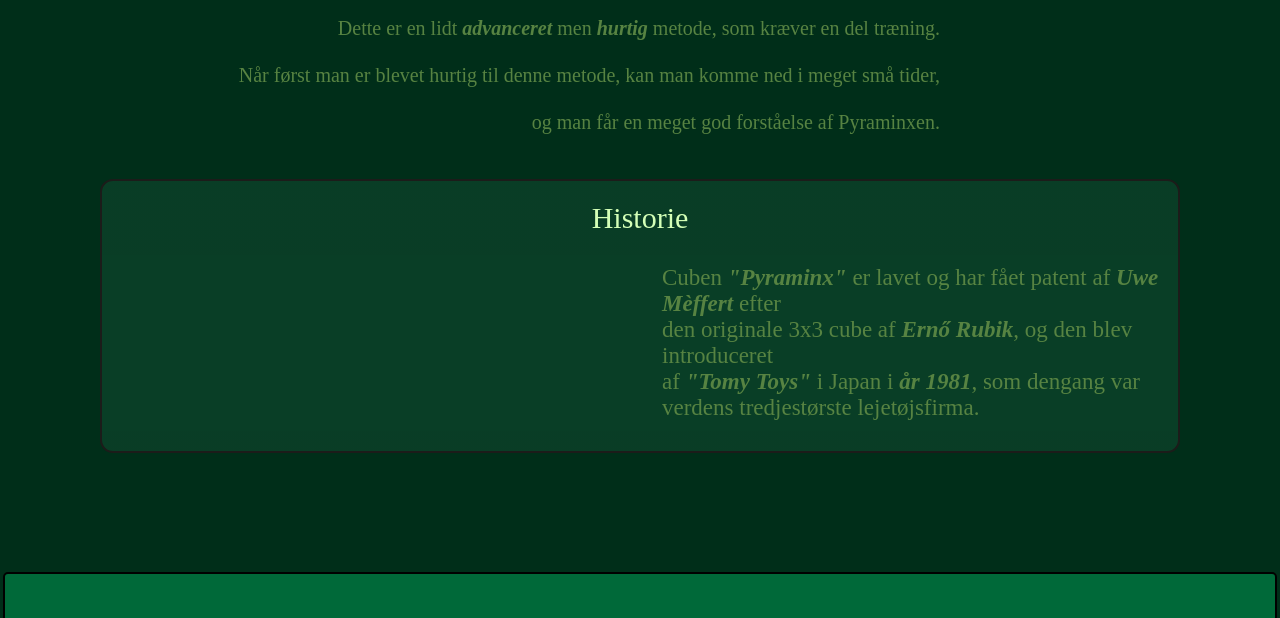
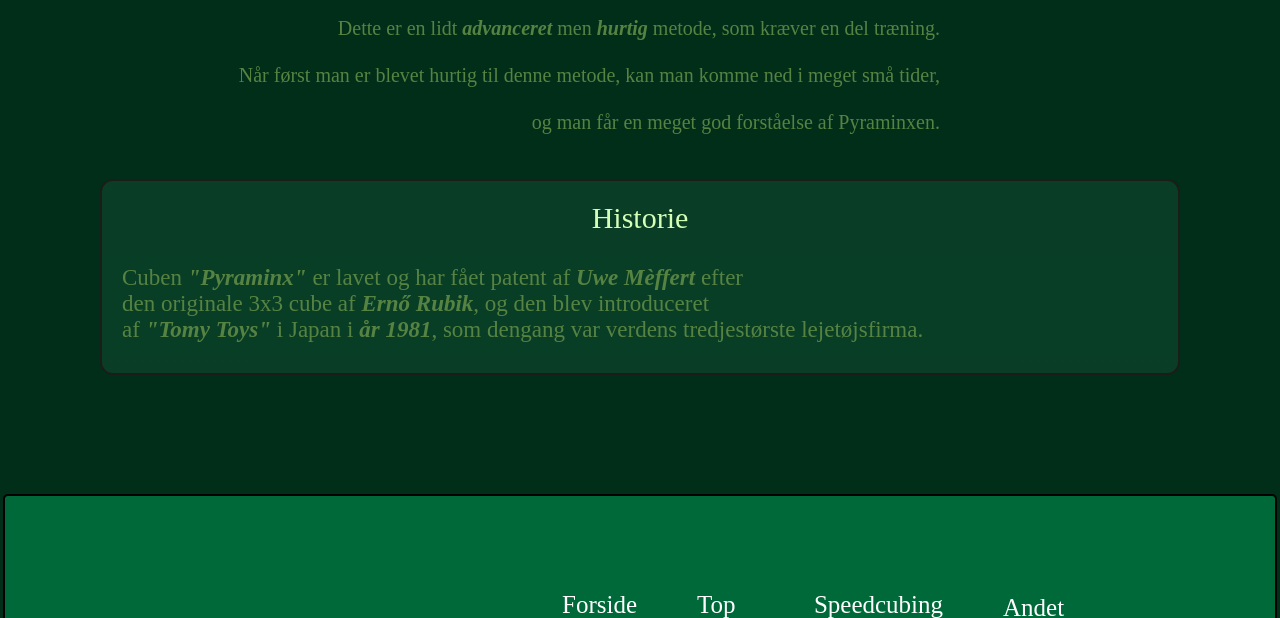
Before and after one commit to bboysofus/linjeopgave, a plain HTML site: page pyraminx.html in a window 1280 px wide. Both pictures are taken after a click on the element "Historie". Shown: the part 1190-1808 px from the top of the page. Drawn offline with Linux system fonts and the light colour scheme.

Commit message:
text aligns

```diff
--- a/pyraminx.html
+++ b/pyraminx.html
@@ -325,7 +325,7 @@
                 </div>
                 <div class="box2" onclick="toggleText1('toToggle1')">Historie
                     <div id="toToggle1">
-                        <p style="margin: 0; padding-left: 550px;">
+                        <p style="margin: 0; padding-left: 10px;">
                             Cuben <span style="font-style: italic;"><strong>"Pyraminx"</strong></span> er lavet og har fået patent af <span style="font-style: italic;"><strong>Uwe Mèffert</strong></span> efter<br>
                             den originale 3x3 cube af <span style="font-style: italic;"><strong>Ernő Rubik</strong></span>, og den blev introduceret<br>
                             af <span style="font-style: italic;"><strong>"Tomy Toys"</strong></span> i Japan i <span style="font-style: italic;"><strong>år 1981</strong></span>, som dengang var verdens tredjestørste lejetøjsfirma.<br>
```
Also changed, not shown: 2x2.html (+2 -2 lines).
